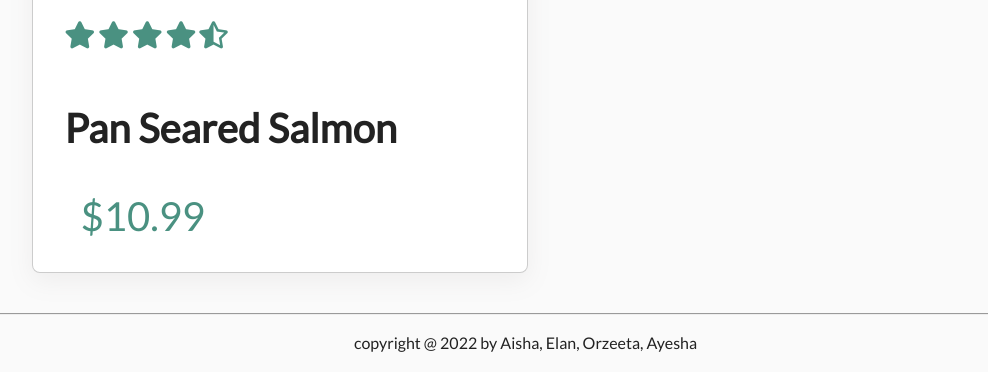
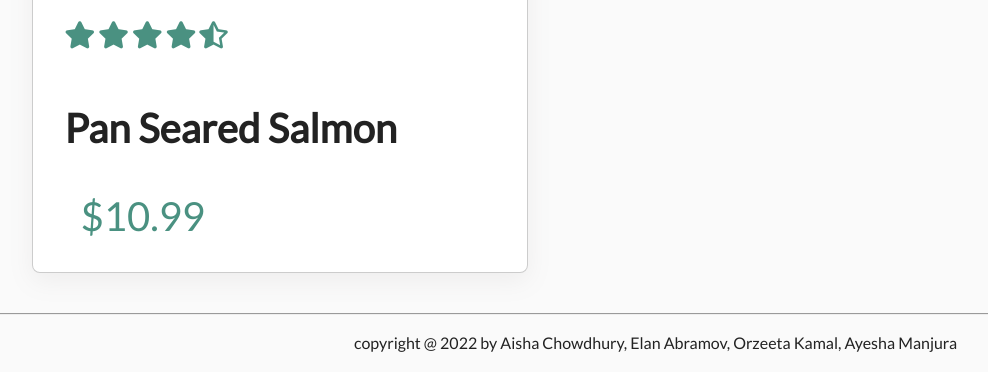
Before and after one commit to chowdhuryaisha/streetsofJapan, a plain HTML site: page menu.html in a window 1280 px wide. Shown: the part 3300-3672 px from the top of the page, without its empty margins (100-1088 px from the left). Drawn offline with Linux system fonts and the light colour scheme.

Commit message:
Update menu.html

```diff
--- a/menu.html
+++ b/menu.html
@@ -194,7 +194,8 @@
 
         <div>
             <hr>
-            <footer class="credit"> copyright @ 2022 by <span>Aisha, Elan, Orzeeta, Ayesha </span> </footer>
+            <footer class="credit"> copyright @ 2022 by <span>Aisha Chowdhury, Elan Abramov, Orzeeta Kamal, Ayesha Manjura
+</span> </footer>
         </div>
     </div>
 
```
